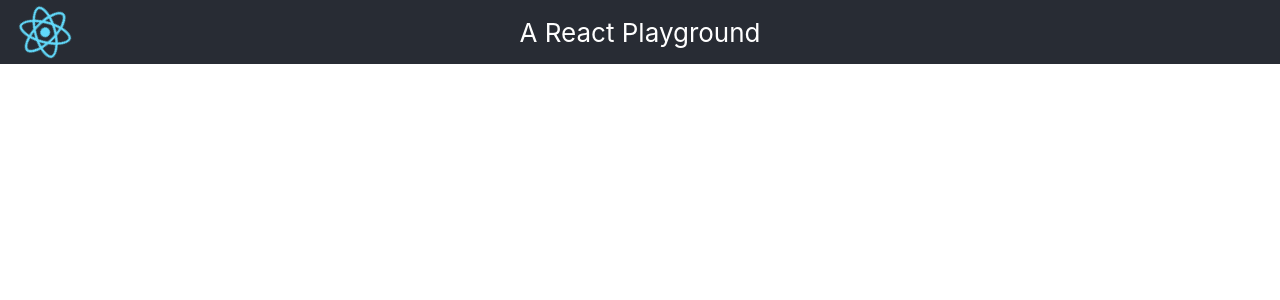
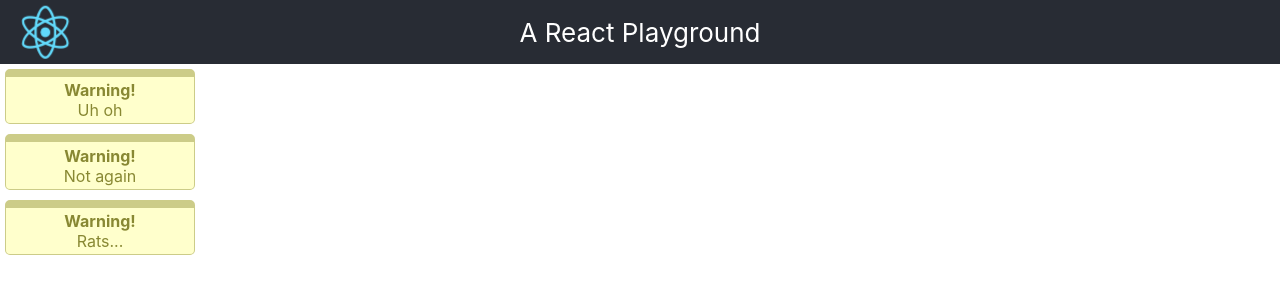
Before and after one commit to ozydingo/react-playground, a React (Create React App) app: page / in a window 1280 px wide. Shown: the top 300 px of the page. Built offline with nearby package versions, Linux system fonts and the light colour scheme.

Commit message:
feat(PlayingWithChildren) Create

```diff
--- a/src/App.js
+++ b/src/App.js
@@ -1,6 +1,10 @@
 import React from 'react';
+import { StyleSheet, css } from 'aphrodite';
+
 import logo from './logo.svg';
 import './App.css';
+
+import PlayingWithChildren from 'components/playing-with-children/PlayingWithChildren';
 
 function App() {
   return (
@@ -12,9 +16,18 @@ function App() {
         </p>
       </header>
       <main>
+        <div className={css(styles.playingWithChildren)}>
+          <PlayingWithChildren />
+        </div>
       </main>
     </div>
   );
 }
 
+const styles = StyleSheet.create({
+  playingWithChildren: {
+    width: "200px",
+  }
+})
+
 export default App;
--- /dev/null
+++ b/src/components/playing-with-children/ItemTemplate.js
@@ -0,0 +1,30 @@
+import React from 'react';
+import PropTypes from 'prop-types';
+import { StyleSheet, css } from 'aphrodite';
+
+function ItemTemplate(props) {
+  return (
+    <div className={css(styles.warning)}>
+      <b>Warning!</b><br />
+      {props.children}
+    </div>
+  );
+}
+
+ItemTemplate.propTypes = {
+  children: PropTypes.node,
+};
+
+const styles = StyleSheet.create({
+  warning: {
+    border: "1px solid #cc8",
+    borderTopWidth: "8px",
+    borderRadius: "5px",
+    backgroundColor: "#ffc",
+    color: "#883",
+    margin: "5px",
+    padding: "0.2em",
+  },
+})
+
+export default ItemTemplate
--- /dev/null
+++ b/src/components/playing-with-children/PlayingWithChildren.js
@@ -0,0 +1,15 @@
+import React from 'react';
+
+import ItemTemplate from 'components/playing-with-children/ItemTemplate';
+import TemplatedList from 'components/playing-with-children/TemplatedList';
+
+function PlayingWithChildren() {
+  const items = ['Uh oh', 'Not again', 'Rats...']
+  return (
+    <TemplatedList template={(<ItemTemplate />)}>
+      {items}
+    </TemplatedList>
+  )
+}
+
+export default PlayingWithChildren
--- /dev/null
+++ b/src/components/playing-with-children/TemplatedList.js
@@ -0,0 +1,43 @@
+import React from 'react';
+import PropTypes from 'prop-types';
+import { StyleSheet, css } from 'aphrodite';
+
+function TemplatedList(props) {
+  const items = props.children.map ? props.children : [props.children]
+  const template = props.template || (
+    <div className={css(styles.item)} />
+  );
+  return (
+    <div className={css(styles.list)}>
+      {items.map((item, ii) =>
+        React.cloneElement(template, {key: ii, children: item})
+      )}
+    </div>
+  );
+}
+
+TemplatedList.propTypes = {
+  children: PropTypes.node.isRequired,
+};
+
+TemplatedList.defaultProps = {
+  children: [],
+};
+
+const styles = StyleSheet.create({
+  list: {
+    width: "100%",
+    display: "flex",
+    flexDirection: "column",
+    alignItems: "stretch",
+  },
+  item: {
+    borderWidth: "2px",
+    borderStyle: "solid",
+    padding: "0.3em 0.7em",
+    margin: "3px 0px",
+  },
+
+})
+
+export default TemplatedList
```
Also changed, not shown: 1 other file (tests, documents, lock files or other folders).
